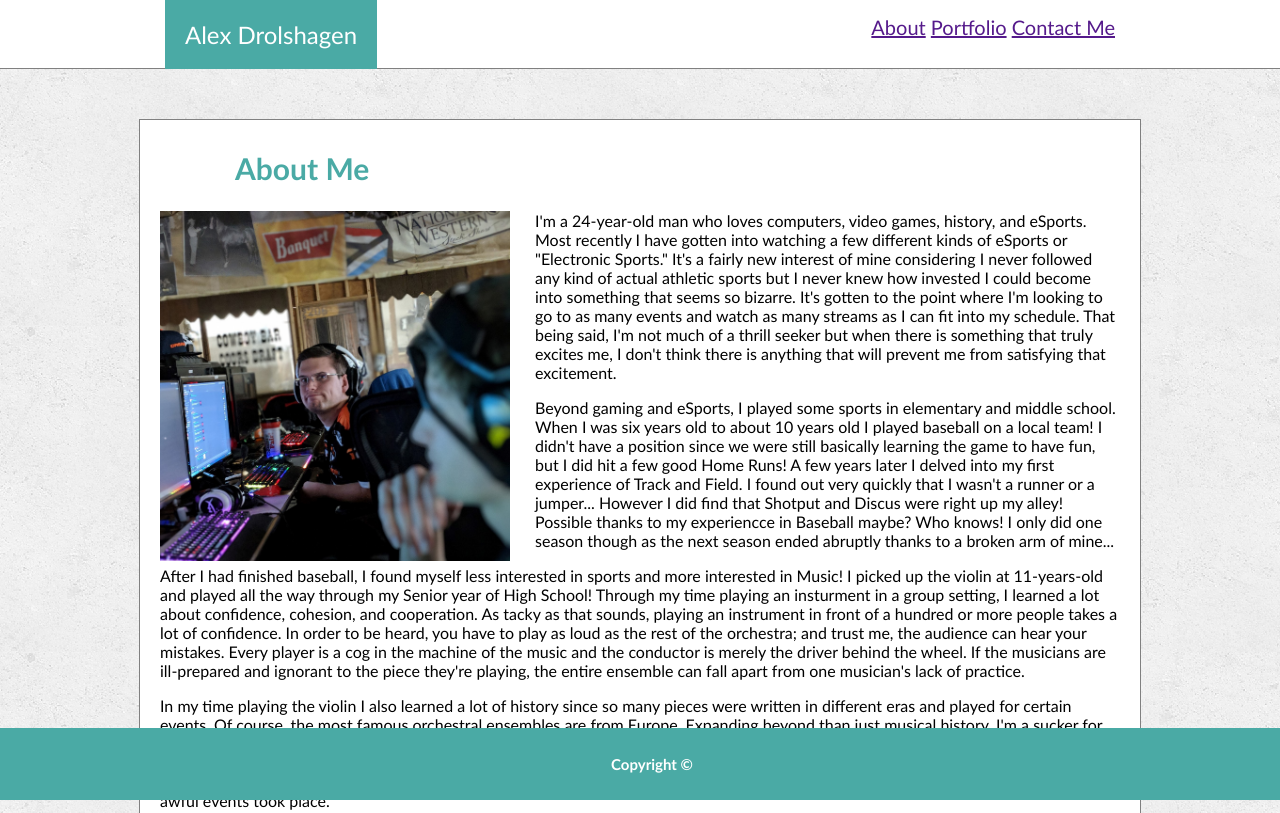
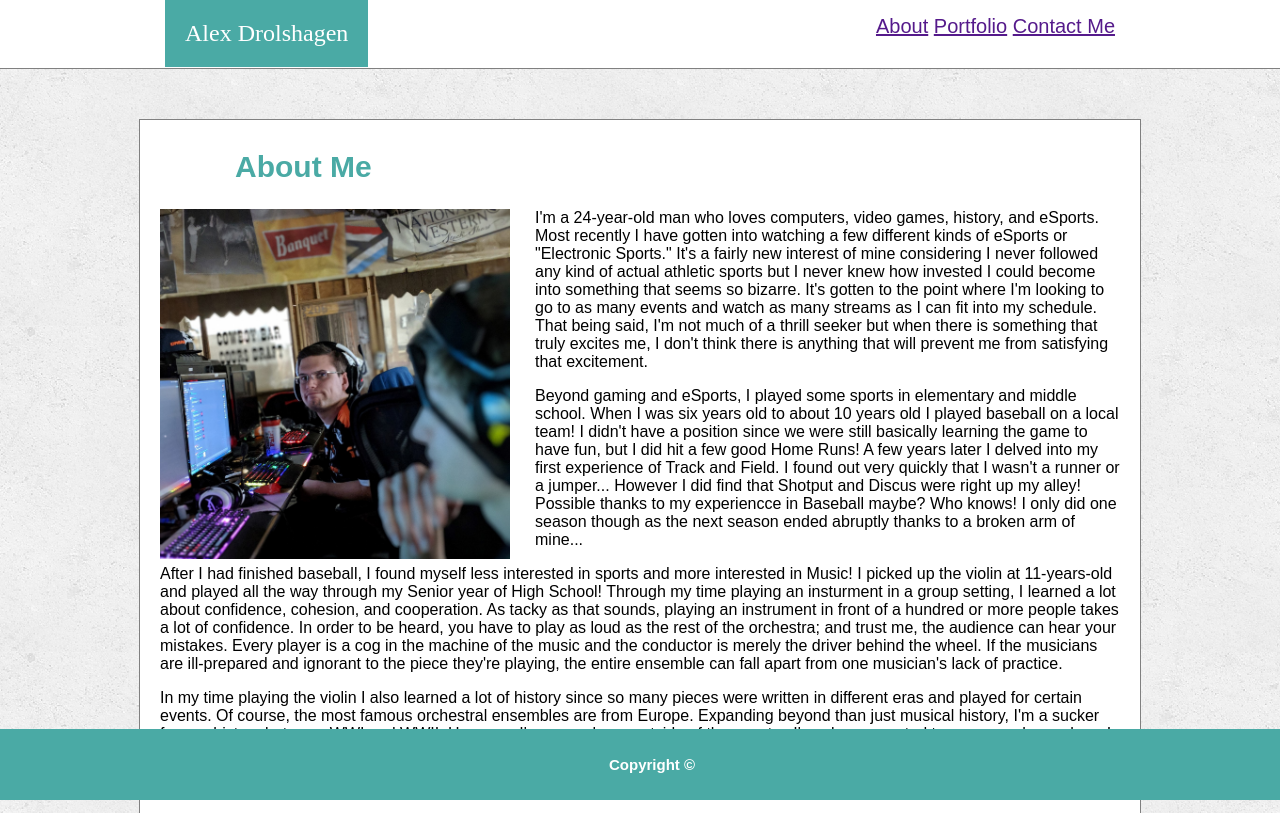
Before and after one commit to drols/Basic-Portfolio, a plain HTML site: page index.html in a window 1280 px wide. Shown: the top 813 px of the page. Drawn offline with Linux system fonts and the light colour scheme.

Commit message:
last minute

```diff
--- a/assets/css/style.css
+++ b/assets/css/style.css
@@ -25,7 +25,7 @@ body{
 
 .fullname{
     font-size: 24px;
-    font-family: 'Gill Sans', 'Gill Sans MT', Calibri, 'Trebuchet MS', sans-serif;
+    font-family: font-family: 'Georgia', Times, Times New Roman, serif;
     background-color: rgb(74,170,165);
     color: white;
     /* width: 33.3333333%; */
@@ -39,7 +39,7 @@ body{
 
 .navlinks{
     font-size: 20px;
-    font-family: 'Gill Sans', 'Gill Sans MT', Calibri, 'Trebuchet MS', sans-serif;
+    font-family: 'Arial', 'Helvetica Neue', Helvetica, sans-serif;
     width: 33.3333333;
     height: auto;
     padding: 15px;
@@ -92,7 +92,7 @@ body{
 }
 
 .font{
-    font-family: 'Gill Sans', 'Gill Sans MT', Calibri, 'Trebuchet MS', sans-serif
+    font-family: 'Arial', 'Helvetica Neue', Helvetica, sans-serif;
 }
 
 
```
